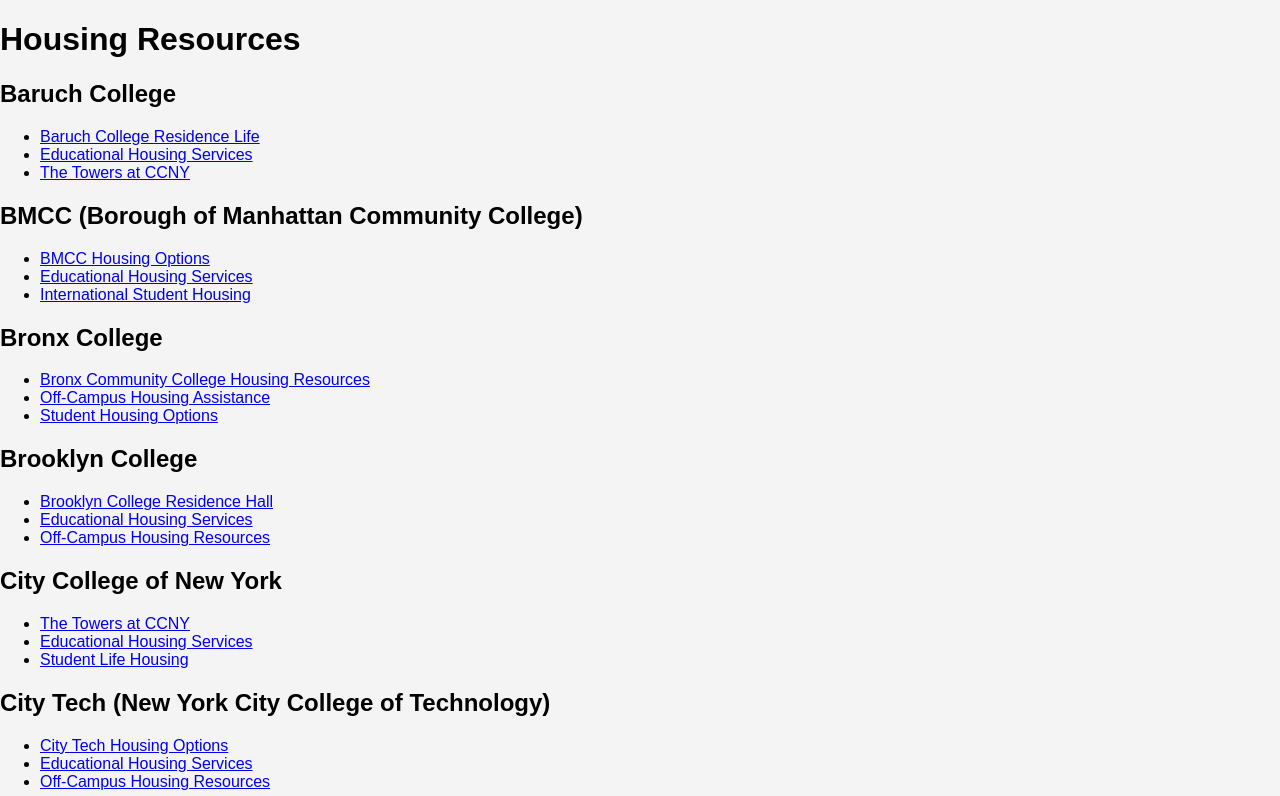
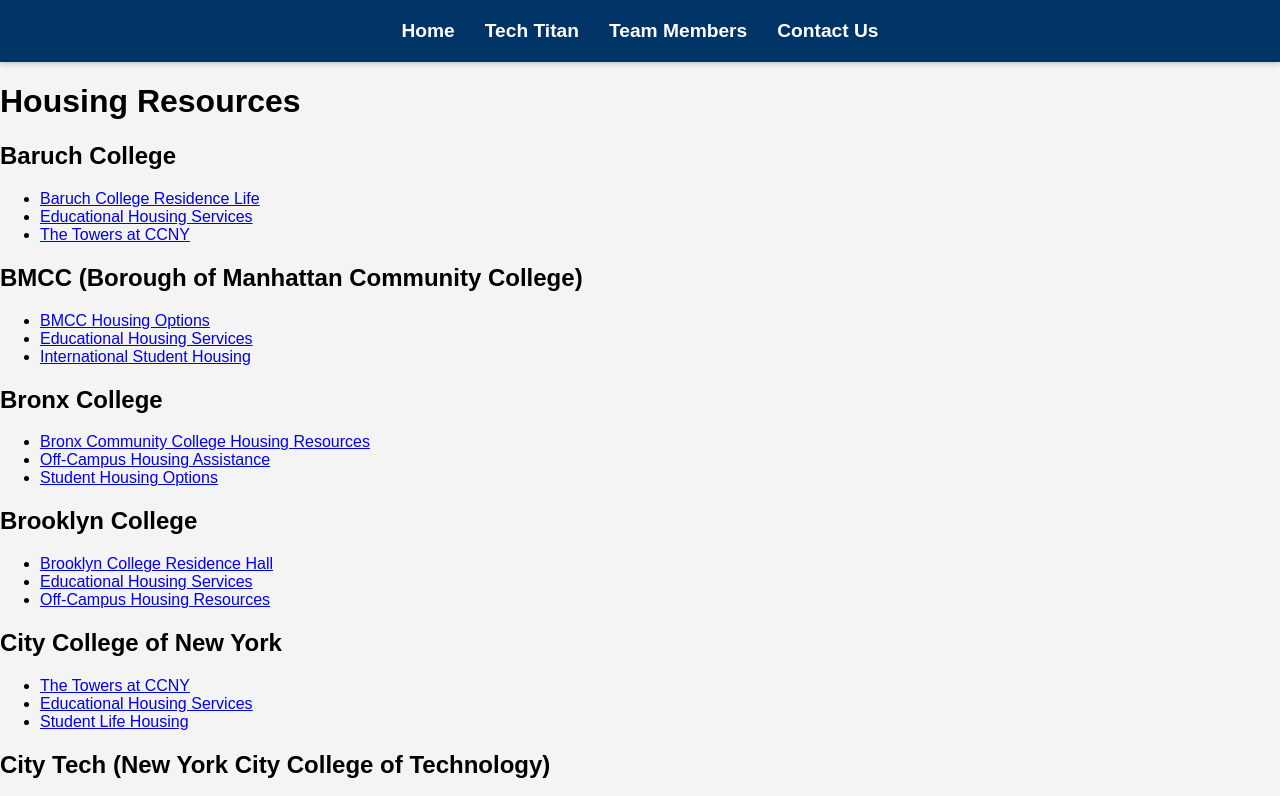
Before and after one commit to WillSnakeTaka/TechTitans, a plain HTML site: page docs/housing.html in a window 1280 px wide. Shown: the top 796 px of the page. Drawn offline with Linux system fonts and the light colour scheme.

Commit message:
Update housing.html

```diff
--- a/docs/housing.html
+++ b/docs/housing.html
@@ -3,10 +3,22 @@
 <head>
     <meta charset="UTF-8">
     <meta name="viewport" content="width=device-width, initial-scale=1.0">
-    <title>Tech Titan Layout</title>
-    <link rel="stylesheet" href="index.css"> <!-- Link to your CSS file -->
+    <title>Housing Resources</title>
+    <link rel="stylesheet" href="index.css">
 </head>
 <body>
+    <!-- Header -->
+    <header>
+        <nav>
+            <ul>
+                <li><a href="index.html">Home</a></li>
+                <li><a href="techtitan.html">Tech Titan</a></li>
+                <li><a href="about.html">Team Members</a></li>
+                <li><a href="contact.html">Contact Us</a></li>
+            </ul>
+        </nav>
+    </header>
+     <main>
     <h1>Housing Resources</h1>
 
     <h2>Baruch College</h2>
@@ -108,5 +120,6 @@
     </ul>
 
     <p><a href="#" target="_blank">Back to Home Page</a></p>
+ </main>
 </body>
 </html>
```
